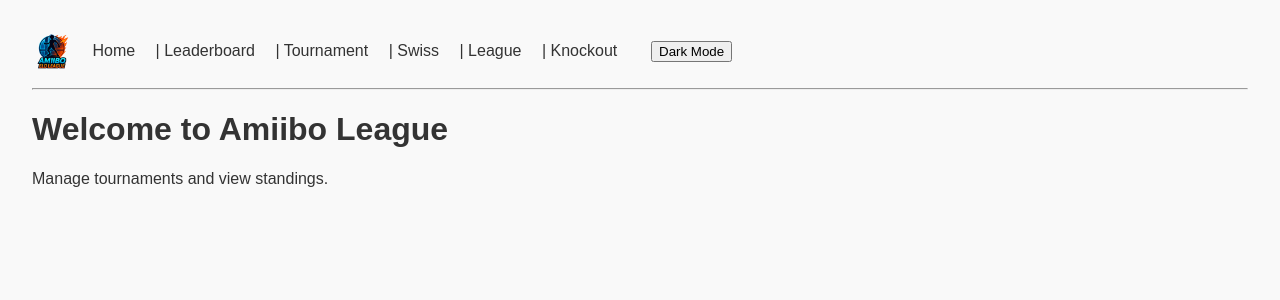
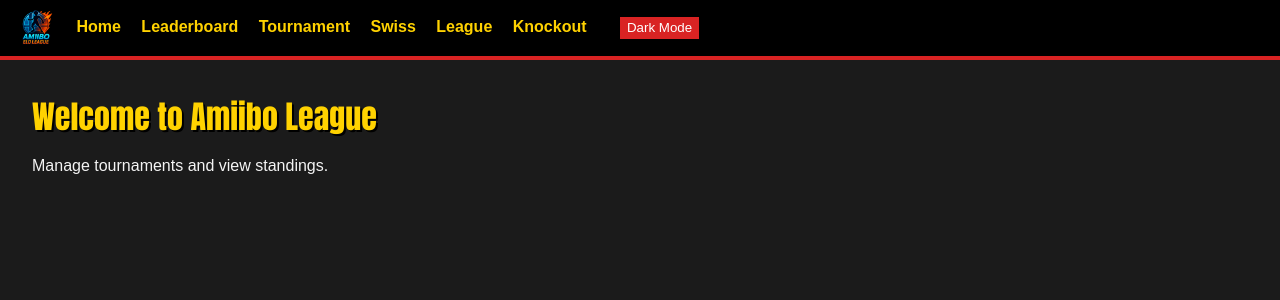
Before and after one commit to Matthes404/amiibo-league, a Flask app: page / in a window 1280 px wide. Shown: the top 300 px of the page. Run offline with Flask 3, Linux system fonts and the light colour scheme.

Commit message:
style: apply Smash Bros inspired theme

```diff
--- a/static/style.css
+++ b/static/style.css
@@ -1,19 +1,24 @@
 :root {
-    --bg-color: #f9f9f9;
-    --text-color: #333;
-    --link-color: #333;
-    --header-bg: #eee;
-    --border-color: #ccc;
+    /* Smash inspired color scheme */
+    --bg-color: #1b1b1b;
+    --text-color: #f4f4f4;
+    --link-color: #ffd200;
+    --header-bg: #2e2e2e;
+    --border-color: #555;
+    --accent-color: #d92323;
 }
 
 body {
     font-family: Arial, sans-serif;
-    margin: 2em;
-    background-color: var(--bg-color);
+    margin: 0;
+    background: var(--bg-color);
     color: var(--text-color);
 }
 
 nav {
+    background: #000;
+    border-bottom: 4px solid var(--accent-color);
+    padding: 0.5em 1em;
     margin-bottom: 1em;
 }
 
@@ -27,24 +32,32 @@ nav a {
     margin-right: 1em;
     text-decoration: none;
     color: var(--link-color);
+    font-weight: bold;
 }
 
 nav a:hover {
-    text-decoration: underline;
+    color: #fff;
 }
 
 button.theme-toggle {
     margin-left: 1em;
+    background: var(--accent-color);
+    color: #fff;
+    border: none;
+    padding: 0.25em 0.5em;
+    cursor: pointer;
 }
 
 table {
     border-collapse: collapse;
     width: 100%;
     margin-bottom: 1em;
+    background: #222;
 }
 
 th {
-    background-color: var(--header-bg);
+    background-color: var(--accent-color);
+    color: #fff;
 }
 
 table, th, td {
@@ -53,10 +66,34 @@ table, th, td {
     text-align: left;
 }
 
+button {
+    background: var(--accent-color);
+    color: #fff;
+    border: none;
+    padding: 0.25em 0.75em;
+    cursor: pointer;
+}
+
+button:hover {
+    background: #b71d1d;
+}
+
+h1, h2, h3 {
+    font-family: Impact, sans-serif;
+    color: var(--link-color);
+    text-shadow: 2px 2px 0 #000;
+    margin-top: 0;
+    margin-bottom: 0.5em;
+}
+
+.content {
+    padding: 1em 2em;
+}
+
 body.dark-mode {
-    --bg-color: #121212;
+    --bg-color: #000;
     --text-color: #eee;
-    --link-color: #ddd;
-    --header-bg: #333;
-    --border-color: #555;
+    --link-color: #ffd200;
+    --header-bg: #222;
+    --border-color: #444;
 }
--- a/templates/base.html
+++ b/templates/base.html
@@ -8,16 +8,17 @@
 <body>
     <nav>
         <img src="/logo/logo_standard.png" alt="Amiibo League Logo" class="logo">
-        <a href="/">Home</a> |
-        <a href="/leaderboard">Leaderboard</a> |
-        <a href="/tournament">Tournament</a> |
-        <a href="/swiss">Swiss</a> |
-        <a href="/league">League</a> |
+        <a href="/">Home</a>
+        <a href="/leaderboard">Leaderboard</a>
+        <a href="/tournament">Tournament</a>
+        <a href="/swiss">Swiss</a>
+        <a href="/league">League</a>
         <a href="/knockout">Knockout</a>
         <button id="theme-toggle" class="theme-toggle">Dark Mode</button>
     </nav>
-    <hr>
-    {% block content %}{% endblock %}
+    <main class="content">
+        {% block content %}{% endblock %}
+    </main>
     <script src="/static/darkmode.js"></script>
 </body>
 </html>
```
